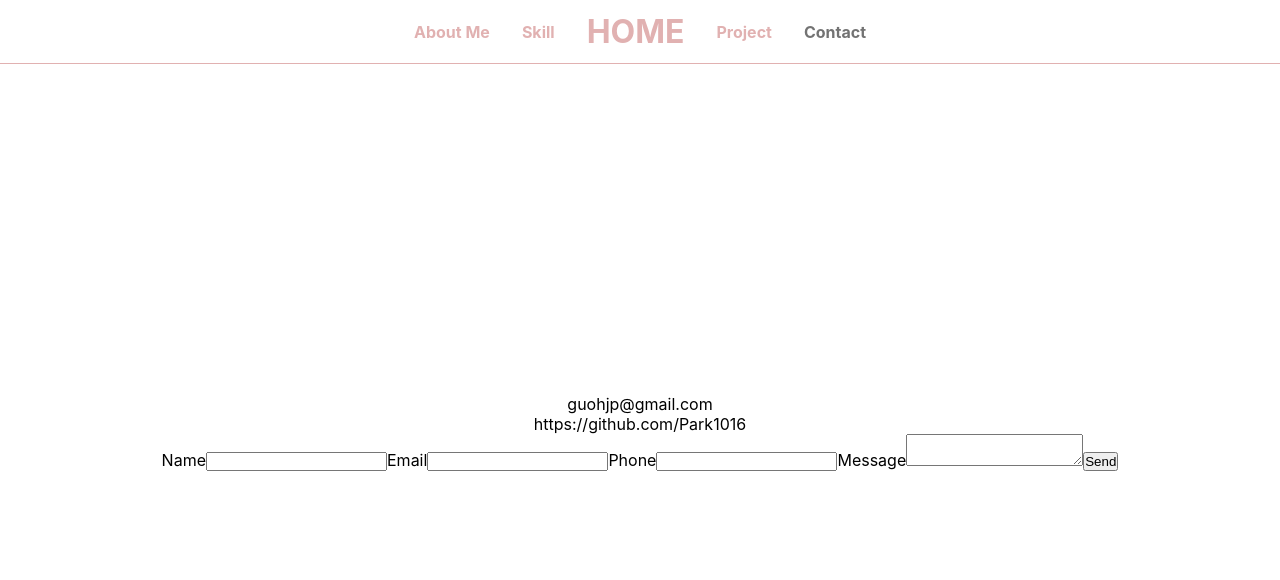
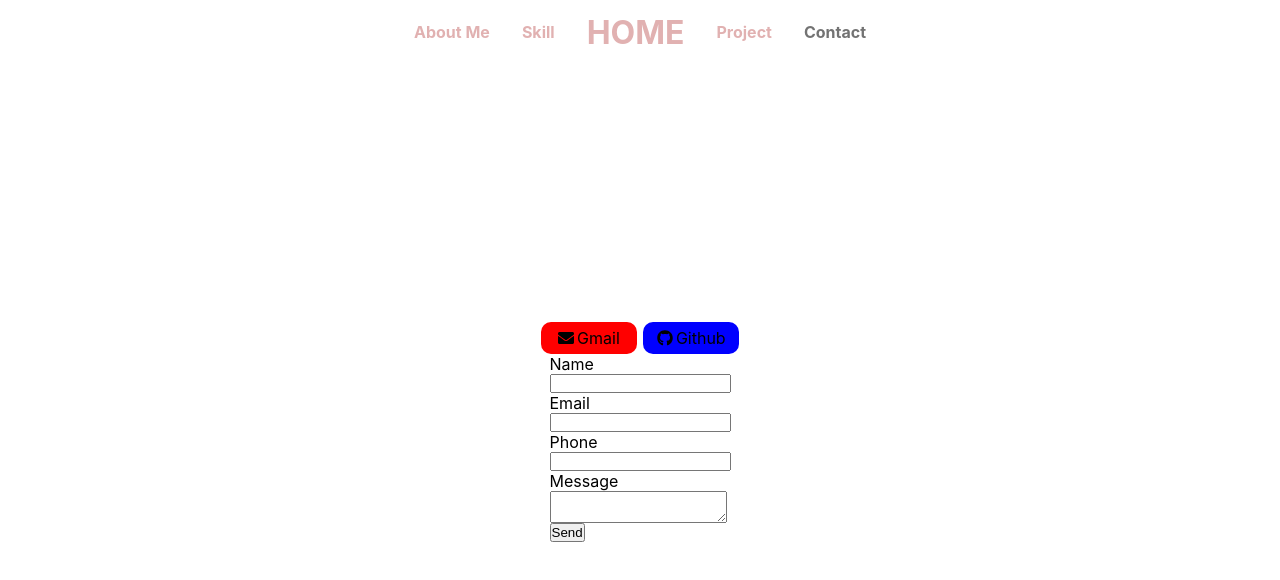
Before and after one commit to Park1016/portfolio, a Next.js app: page /contact in a window 1280 px wide. Shown: the top 580 px of the page. Built offline with nearby package versions, Linux system fonts and the light colour scheme.

Commit message:
project styling

```diff
--- a/components/contact/contacts.jsx
+++ b/components/contact/contacts.jsx
@@ -1,7 +1,14 @@
 import React, { useEffect, useRef } from 'react';
 import emailjs from 'emailjs-com';
+import Image from 'next/image'
 import * as S from '../../styles/contact.Style';
+import { faGithub } from '@fortawesome/free-brands-svg-icons/faGithub';
+import { faEnvelope } from '@fortawesome/free-solid-svg-icons';
+import { FontAwesomeIcon } from '@fortawesome/react-fontawesome';
+import { library } from '@fortawesome/fontawesome-svg-core';
 
+
+library.add(faGithub, faEnvelope);
 
 const Contacts = (props) => {
     const form = useRef();
@@ -47,8 +54,24 @@ const Contacts = (props) => {
 
     return (
         <S.section>
-            <a href="mailto:guohjp@gmail.com">guohjp@gmail.com</a>
-            <a href="https://github.com/Park1016" target="_blank" rel="noreferrer">https://github.com/Park1016</a>
+            <S.link>
+                <a href="mailto:guohjp@gmail.com">
+                    <FontAwesomeIcon icon={faEnvelope} />
+                    <span>Gmail</span>
+                </a>
+                <a href="https://github.com/Park1016" target="_blank" rel="noreferrer">
+                    <FontAwesomeIcon icon={["fab", "github"]} />
+                    <span>Github</span>
+                </a>
+            </S.link>
+            <S.contents>
+                {/* <div>
+                    <Image
+                        src={'/photo5.png'}
+                        width={450}
+                        height={500}
+                    />
+                </div> */}
                 <form ref={form} onSubmit={sendEmail}>
                     <label>Name</label>
                     <input ref={name} type="text" name="name" />
@@ -60,6 +83,7 @@ const Contacts = (props) => {
                     <textarea ref={content} name="content" />
                     <input type="submit" value="Send" />
                 </form>
+            </S.contents>
         </S.section>
     );
 };
--- a/components/home/home.jsx
+++ b/components/home/home.jsx
@@ -109,6 +109,7 @@ export default class Home extends Component {
             slidesToScroll: 1,
             arrows: false,
             vertical : true,
+            lazyLoad: true,
             dotsClass: "dots",
             customPaging: function(i) {
                 return (
--- a/components/project/detail.jsx
+++ b/components/project/detail.jsx
@@ -64,6 +64,7 @@ export default class Detail extends Component {
             slidesToScroll: 1,
             arrows: false,
             vertical : true,
+            lazyLoad: true,
             dotsClass: "dots",
             customPaging: function(i) {
                 return (
--- a/components/project/projects.jsx
+++ b/components/project/projects.jsx
@@ -12,10 +12,12 @@ const Projects = (props) => {
         <>
             <S.section>
                 <S.div>
+                    <S.text><span>🚀</span><span>PROJECT</span></S.text>
                     {project.project.map((item)=>(
                         <Project key={uuid()} item={item} />
-                    ))}
+                        ))}
                 </S.div>
+                {/* <S.text><span>P</span><span>R</span><span>O</span><span>J</span><span>E</span><span>C</span><span>T</span></S.text> */}
             </S.section>
         </>
     )
--- a/styles/contact.Style.js
+++ b/styles/contact.Style.js
@@ -11,6 +11,51 @@ const section = styled.section`
     /* scroll-snap-align: center; */
 `;
 
+const link = styled.div`
+    display: flex;
+    flex-direction: row;
+    align-items: center;
+    justify-content: center;
+    a {
+        width: 6rem;
+        height: 2rem;
+        border-radius: 10px;
+        margin: 0 0.2rem;
+        text-align: center;
+        line-height: 2;
+        span {
+            margin-left: 0.2rem;
+        }
+    }
+    a:nth-child(1) {
+        background: red;
+    }
+    a:nth-child(2) {
+        background: blue;
+    }
+    a:hover {
+        cursor: pointer;
+    }
+`;
+
+const contents = styled.div`
+    display: flex;
+    flex-direction: row;
+    align-items: center;
+    justify-content: center;
+    div {
+        margin-right: 1rem;
+    }
+    form {
+        display: flex;
+        flex-direction: column;
+        align-items: flex-start;
+        justify-content: center;
+    }
+`;
+
 export {
     section,
+    contents,
+    link,
 }
--- a/styles/home.style.js
+++ b/styles/home.style.js
@@ -113,7 +113,7 @@ const alert = styled.div`
     background: transparent;
     position: absolute;
     bottom: 1rem;
-    left: calc(50vw - 1rem);
+    left: calc(50vw - 2rem);
     z-index: 13;
     flex-direction: column;
     align-items: center;
--- a/styles/nav.style.js
+++ b/styles/nav.style.js
@@ -7,7 +7,7 @@ const nav = styled.nav`
     align-items: center;
     justify-content: center;
     background: transparent;
-    border-bottom: 1px solid #E1B1B1;
+    /* border-bottom: 1px solid #E1B1B1; */
     ul {
         width: 100vw;
         display: flex;
```
Also changed, not shown: components/project/project.jsx (+22 -21 lines), src/project.json (+22 -22 lines), styles/project.Style.js (+100 -15 lines). Lines whose indentation alone changed are shown as unchanged.
